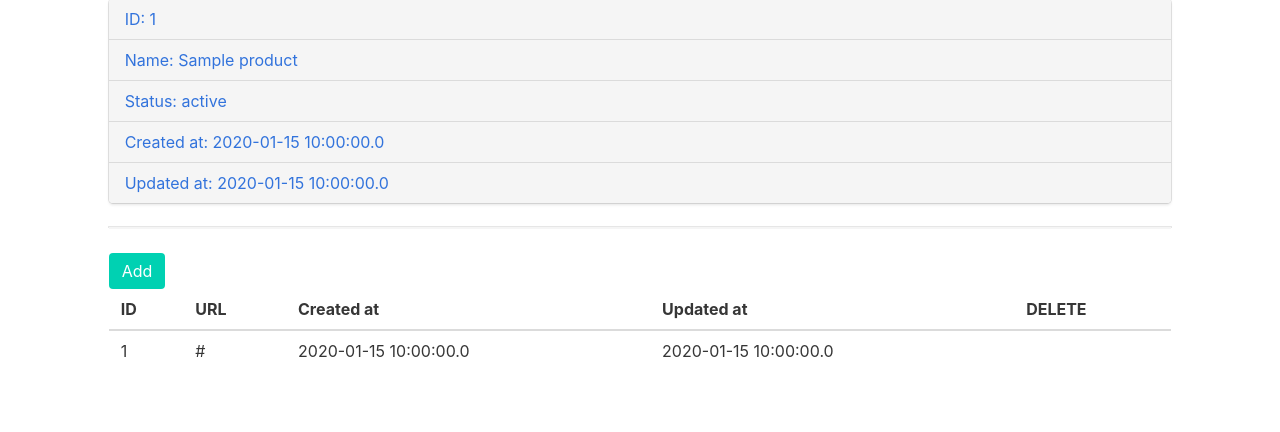
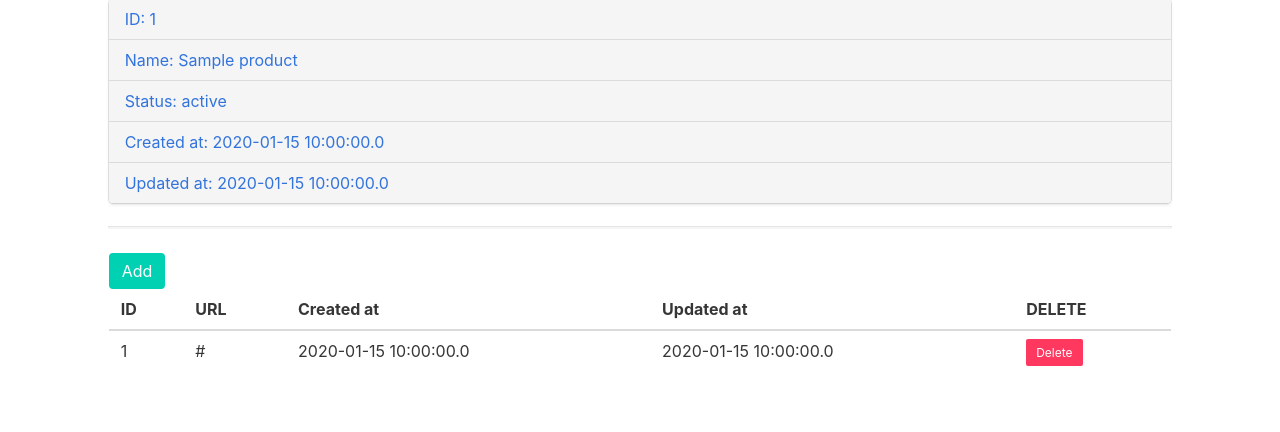
Before and after one commit to shiotomo/shoppinglist, a Spring Boot app: page /dashboard/1 in a window 1280 px wide. Shown: the part 113-545 px from the top of the page. Run offline with Spring Boot 4, Linux system fonts and the light colour scheme; the visitor is signed in with stand-in values (Sample User, id 1); tables that the repository leaves empty hold one stand-in row (values such as "Sample post"); some of the project's set-up classes (security, data sources, template engines, error pages and the like) are left out, and stand-ins take their place; some libraries are stand-ins or nearby versions.

Commit message:
候補を削除できるようにした

```diff
--- /dev/null
+++ b/web/src/main/resources/static/javascript/dynamic-modal.js
@@ -0,0 +1,33 @@
+document.getElementById('create-action').addEventListener('click', () => {
+  document.getElementById('create-modal').classList.add('is-active');
+});
+
+document.getElementById('close-create-action').addEventListener('click', () => {
+  document.getElementById('create-modal').classList.remove('is-active');
+});
+
+document.getElementById('delete-action').addEventListener('click', () => {
+  document.getElementById('delete-modal').classList.add('is-active');
+});
+
+document.getElementById('close-delete-action').addEventListener('click', () => {
+  document.getElementById('delete-modal').classList.remove('is-active');
+});
+
+document.getElementById('create-url').addEventListener('click', () => {
+  document.getElementById('url-modal').classList.add('is-active');
+});
+
+document.getElementById('close-create-url').addEventListener('click', () => {
+  document.getElementById('url-modal').classList.remove('is-active');
+});
+
+candidacyIdList.forEach(candidacy => {
+  document.getElementById(`delete-candidacy-${candidacy}`).addEventListener('click', () => {
+    document.getElementById('delete-candidacy-modal').classList.add('is-active');
+  });
+
+  document.getElementById(`close-delete-candidacy-${candidacy}`).addEventListener('click', () => {
+    document.getElementById('delete-candidacy-modal').classList.remove('is-active');
+  });
+});
--- a/web/src/main/resources/static/javascript/modal.js
+++ b/web/src/main/resources/static/javascript/modal.js
@@ -5,19 +5,3 @@ document.getElementById('create-action').addEventListener('click', () => {
 document.getElementById('close-create-action').addEventListener('click', () => {
   document.getElementById('create-modal').classList.remove('is-active');
 });
-
-document.getElementById('delete-action').addEventListener('click', () => {
-  document.getElementById('delete-modal').classList.add('is-active');
-});
-
-document.getElementById('close-delete-action').addEventListener('click', () => {
-  document.getElementById('delete-modal').classList.remove('is-active');
-});
-
-document.getElementById('create-url').addEventListener('click', () => {
-  document.getElementById('url-modal').classList.add('is-active');
-});
-
-document.getElementById('close-create-url').addEventListener('click', () => {
-  document.getElementById('url-modal').classList.remove('is-active');
-});
--- a/web/src/main/resources/templates/dashboard/show.html
+++ b/web/src/main/resources/templates/dashboard/show.html
@@ -99,10 +99,30 @@
               <td th:text="${candidacy.getUrl()}"></td>
               <td th:text="${candidacy.getCreatedAt()}"></td>
               <td th:text="${candidacy.getUpdatedAt()}"></td>
+              <td><a class="button is-danger is-small" th:id="'delete-candidacy-' + ${candidacy.getId()}">Delete</a></td>
+              <div class="modal" id="delete-candidacy-modal">
+                <div class="modal-background"></div>
+                <div class="modal-content">
+                  <div class="notification is-white">
+                    <form th:method="delete" th:action="@{'/product/' + ${product.get().getId()} + '/candidacy/delete/' + ${candidacy.getId()}}">
+                      <label>Delete URL: <span th:text="${candidacy.getUrl()}"></span></label>
+                      <br />
+                      <input type="hidden" name="id" th:value="${candidacy.getId()}">
+                      <input type="submit" value="Delete" class="button is-danger">
+                    </form>
+                  </div>
+                </div>
+                <button class="modal-close is-large" aria-label="close" th:id="'close-delete-candidacy-' + ${candidacy.getId()}"></button>
+              </div>
             </tr>
           </tbody>
         </table>
-        <script src="/javascript/modal.js" th:src="@{/javascript/modal.js}"></script>
+        <script th:inline="javascript">
+          /*<![CDATA[*/
+          const candidacyIdList = /*[[${candidacyIdList}]]*/;
+          /*]]>*/
+        </script>
+        <script src="/javascript/dynamic-modal.js" th:src="@{/javascript/dynamic-modal.js}"></script>
       </div>
     </div>
   </body>
```
Lines whose indentation alone changed are shown as unchanged.
